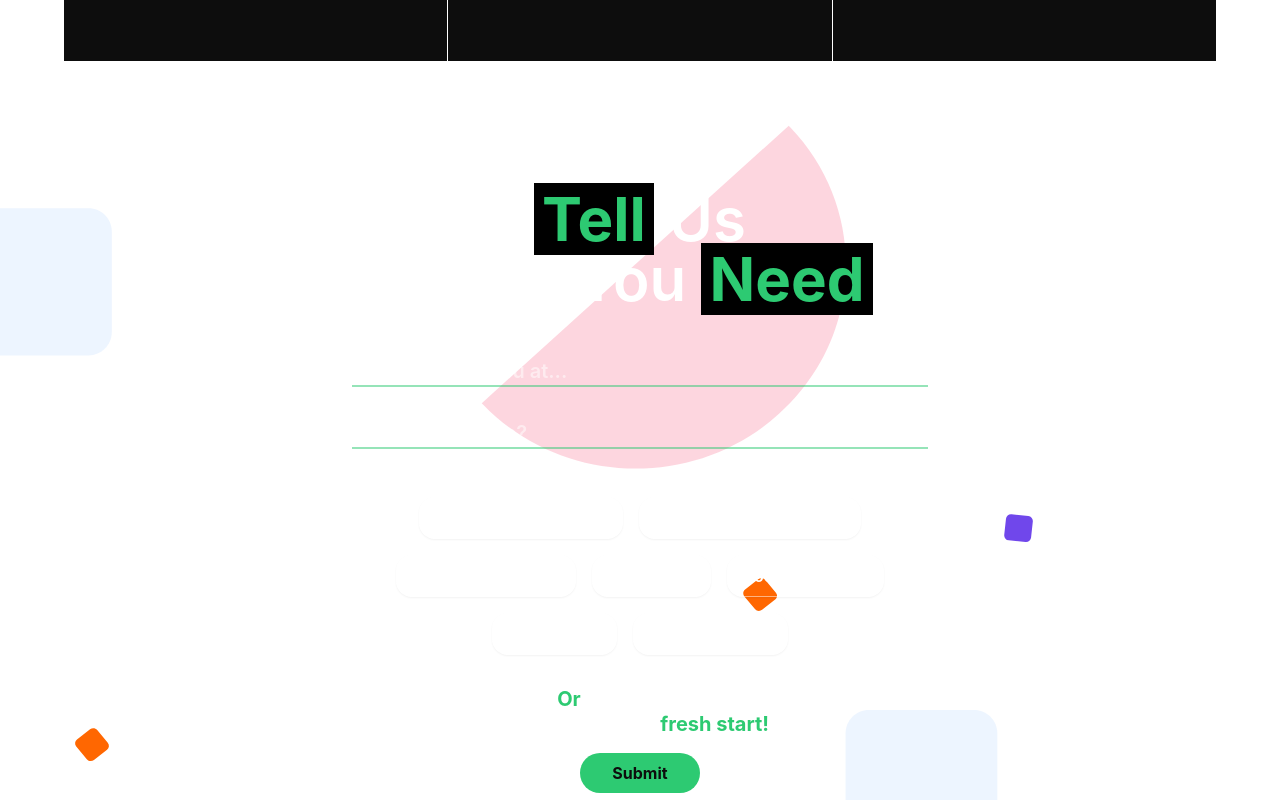
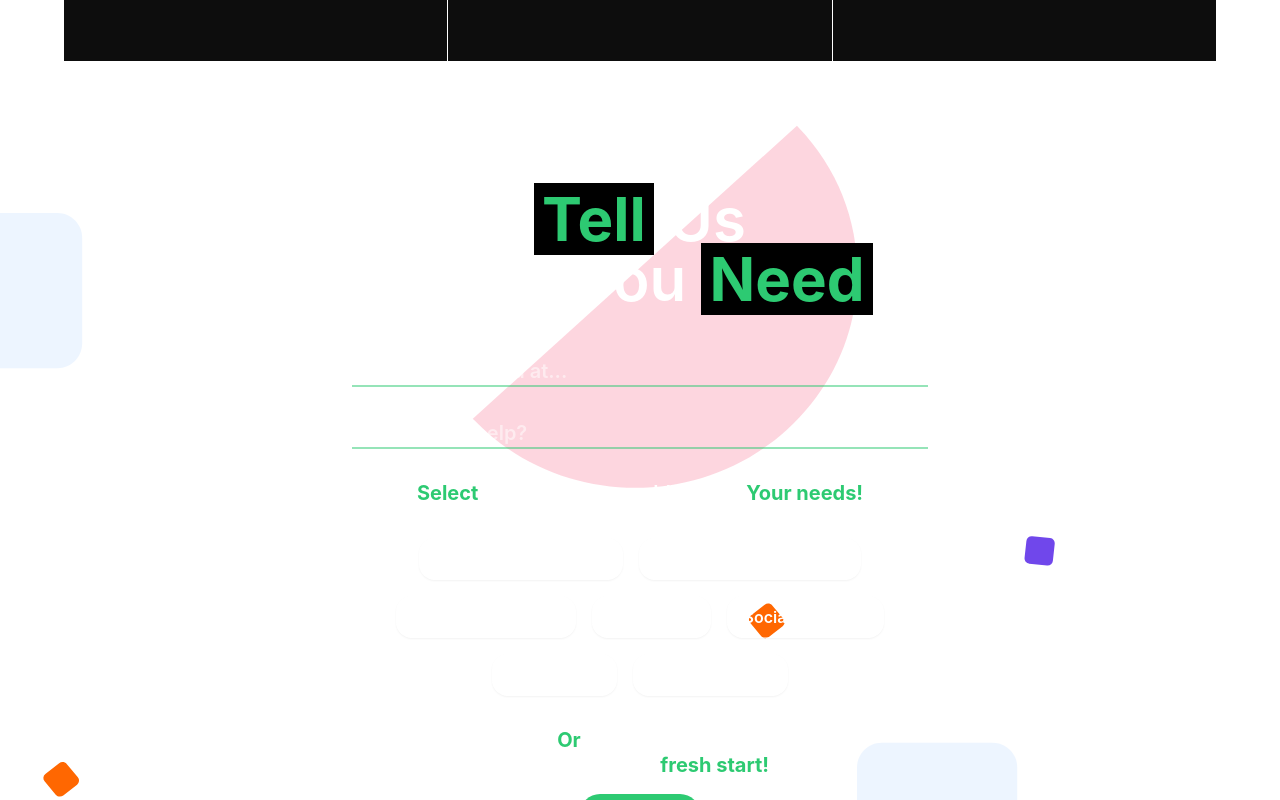
Before and after one commit to VeldinS/syncflow, a React (Vite) app: page / in a window 1280 px wide. Shown: the part 3240-4040 px from the top of the page. Built offline with nearby package versions, Linux system fonts and the light colour scheme.

Commit message:
Deployment

```diff
--- a/src/components/Contact.jsx
+++ b/src/components/Contact.jsx
@@ -1,7 +1,13 @@
 import React, { useState } from 'react';
 import backgroundImage from '../assets/Background-3.svg';
+import ButtonPrimary from "./UI/ButtonPrimary.jsx";
 
 function Contact() {
+    const [email, setEmail] = useState('');
+    const [message, setMessage] = useState('');
+    const [checkedItems, setCheckedItems] = useState({});
+    const [showSuccessMessage, setShowSuccessMessage] = useState(false);
+
     async function sendDataToEmailService() {
         await emailjs.sendForm('service_ctp6gzv', 'template_gj3aw5n', '#email-form')
             .then(function (response) {
@@ -10,10 +16,6 @@ function Contact() {
                 console.log('FAILED...', error);
             });
     }
-
-    const [email, setEmail] = useState('');
-    const [message, setMessage] = useState('');
-    const [checkedItems, setCheckedItems] = useState({});
 
     const handleCheckboxChange = (event) => {
         const { name, checked } = event.target;
@@ -40,9 +42,14 @@ function Contact() {
             setEmail('');
             setMessage('');
             setCheckedItems({});
+            setShowSuccessMessage(true);
         } catch (error) {
             console.error('Error sending data:', error);
         }
+    };
+
+    const handleRefresh = () => {
+        window.location.reload();
     };
 
     return (
@@ -56,8 +63,10 @@ function Contact() {
                 }}
                 className="z-0 absolute top-0 left-0 right-0 border-0 w-full h-full"
             ></div>
+            {!showSuccessMessage && (
+                <div className={'relative w-full z-10 flex flex-col gap-8 lg:gap-12 justify-center items-center'}>
                     <h1 className="relative z-10 text-white font-semibold text-4xl md:text-6xl leading-tight text-center">
-                <span className="px-2 bg-black text-mainGreen font-bold">Tell</span> Us <br />
+                        <span className="px-2 bg-black text-mainGreen font-bold">Tell</span> Us <br/>
                         What You <span className="px-2 bg-black text-mainGreen font-bold">Need</span>
                     </h1>
                     <form onSubmit={handleFormSubmit} id="email-form" name="email-form" data-name="Email Form"
@@ -84,7 +93,12 @@ function Contact() {
                                 message ? 'border-mainGreen placeholder-mainGreen' : 'border-mainGreen/50'
                             }`}
                         />
-                <div className="mt-4 flex flex-row flex-wrap items-center justify-center h-auto gap-2 md:gap-4">
+                        <p className="text-white font-semibold text-xl leading-tight text-center">
+                            <span className="text-mainGreen font-bold">Select </span>
+                            what service
+                            would satisfy <span className="text-mainGreen font-bold">Your needs!</span>
+                        </p>
+                        <div className="mt-0 flex flex-row flex-wrap items-center justify-center h-auto gap-2 md:gap-4">
                             {['Website From Scratch', 'Update Existing Website', 'Marketing Solution', 'SEO Tuned', 'Social Presence', 'More Clicks', 'Quality Content'].map((option, index) => (
                                 <label
                                     key={index}
@@ -99,7 +113,8 @@ function Contact() {
                                         onChange={handleCheckboxChange}
                                         className="absolute w-0 h-0 appearance-none"
                                     />
-                            <span className={`transition-all text-[12px] md:text-base font-semibold duration-300 ${
+                                    <span
+                                        className={`transition-all text-[12px] md:text-base font-semibold duration-300 ${
                                             checkedItems[option] ? 'text-defaultDark' : 'text-white'
                                         }`}>{option}</span>
                                 </label>
@@ -113,7 +128,7 @@ function Contact() {
                         <div className="flex flex-col items-center justify-center h-auto gap-4">
                             <p className="text-white font-semibold text-xl leading-tight text-center">
                                 <span className="text-mainGreen font-bold">Or </span>
-                        select nothing <br />
+                                select nothing <br/>
                                 and lets have a <span className="text-mainGreen font-bold">fresh start!</span>
                             </p>
                             <button
@@ -124,6 +139,22 @@ function Contact() {
                             </button>
                         </div>
                     </form>
+                </div>
+            )}
+            {showSuccessMessage && (
+                <div className="relative z-10 flex flex-col items-center justify-center h-auto gap-4">
+                    <p className="text-white font-semibold text-3xl leading-tight text-center">
+                        <span className="text-mainGreen font-bold">Thank You </span>
+                        for reaching out to us! <br/>
+                        We will get <span className="text-mainGreen font-bold">back to You</span> soon!
+                    </p>
+                    <div onClick={handleRefresh} className={'group bg-mainGreen hover:bg-green-600 px-8 py-4 rounded-[32px] flex flex-row justify-center items-center cursor-pointer hover:scale-105 transition-all duration-300'}>
+                        <p className={'text-defaultDark font-bold text-base leading-none'}>
+                            Send Another Form?
+                        </p>
+                    </div>
+                </div>
+            )}
         </section>
     );
 }
--- a/src/components/Testimonials.jsx
+++ b/src/components/Testimonials.jsx
@@ -3,7 +3,7 @@ import ClientCard from "./UI/ClientCard.jsx";
 
 function Testimonials() {
     return (
-        <section id={'testimonials'} className={'relative w-screen h-auto py-8 sm:py-16 px-[5%] flex flex-col justify-center items-center gap-8'}>
+        <section id={'testimonials'} className={'relative w-screen h-auto py-12 sm:py-16 px-[5%] flex flex-col justify-center items-center gap-8'}>
             <h1 className={'relative z-10 text-white font-semibold text-4xl md:text-6xl leading-tight text-center'}>
                 <span className={'px-2 bg-black text-mainGreen font-bold'}>Our</span> Efforts: <br/>
                 Their <span className={'px-2 bg-black text-mainGreen font-bold'}>Testimonials</span>
```
Lines whose indentation alone changed are shown as unchanged.
